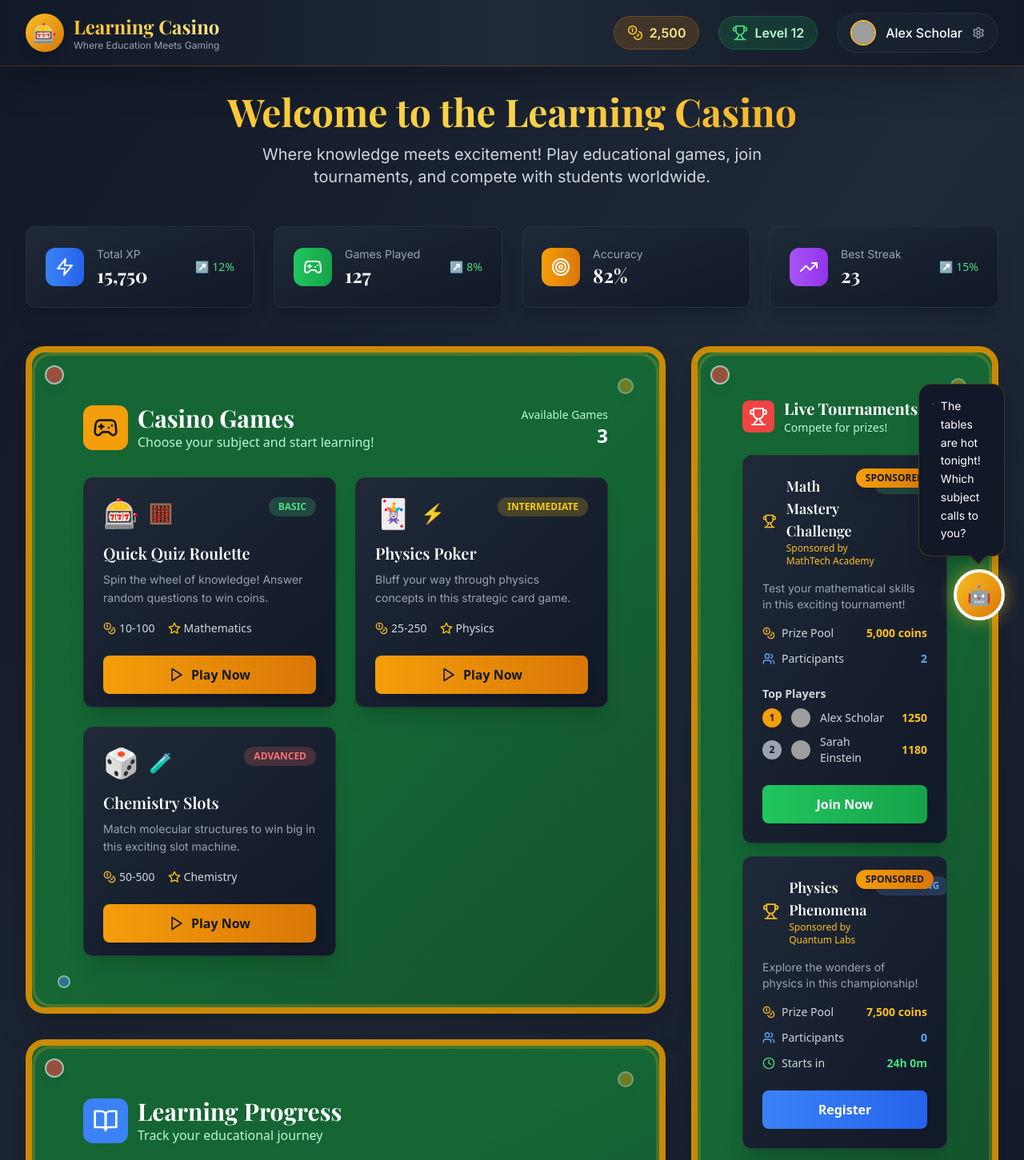
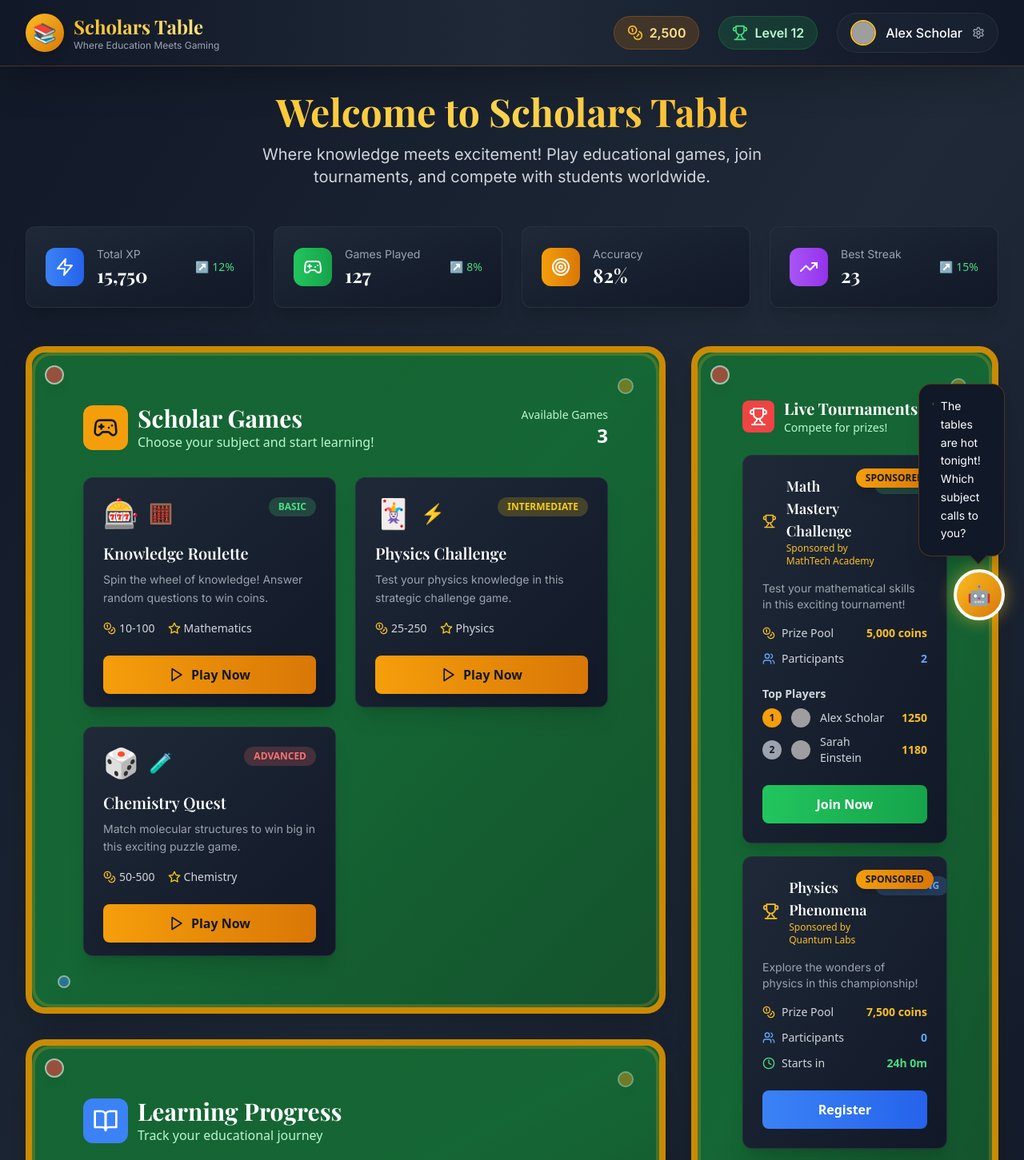
Before and after one commit to spayyavula/ScholarsTable, a React (Vite) app: page / in a window 1280 px wide. Shown: the top 1451 px of the page at 80% size. Built offline with nearby package versions, Linux system fonts and the light colour scheme; grey boxes are pictures that could not be loaded.

Commit message:
Rebrand from Learning Casino to Scholars Table

```diff
--- a/index.html
+++ b/index.html
@@ -4,7 +4,7 @@
     <meta charset="UTF-8" />
     <link rel="icon" type="image/svg+xml" href="/casino-chip.svg" />
     <meta name="viewport" content="width=device-width, initial-scale=1.0" />
-    <title>Learning Casino - Where Education Meets Gaming</title>
+    <title>Scholars Table - Where Education Meets Gaming</title>
     <link rel="preconnect" href="https://fonts.googleapis.com">
     <link rel="preconnect" href="https://fonts.gstatic.com" crossorigin>
     <link href="https://fonts.googleapis.com/css2?family=Playfair+Display:wght@400;500;600;700&family=Inter:wght@300;400;500;600;700&display=swap" rel="stylesheet">
--- a/src/App.tsx
+++ b/src/App.tsx
@@ -102,7 +102,7 @@ function App() {
           transition={{ duration: 0.6 }}
         >
           <h1 className="text-4xl md:text-5xl font-heading font-bold text-transparent bg-clip-text bg-gradient-to-r from-casino-gold-400 via-casino-gold-300 to-casino-gold-500 mb-4">
-            Welcome to the Learning Casino
+            Welcome to Scholars Table
           </h1>
           <p className="text-xl text-gray-300 font-body max-w-2xl mx-auto">
             Where knowledge meets excitement! Play educational games, join tournaments, and compete with students worldwide.
@@ -126,7 +126,7 @@ function App() {
         <div className="grid lg:grid-cols-3 gap-8">
           {/* Main Gaming Area */}
           <div className="lg:col-span-2 space-y-8">
-            {/* Casino Games */}
+            {/* Scholar Games */}
             <CasinoTable className="p-8">
               <div className="flex items-center justify-between mb-8">
                 <div className="flex items-center space-x-3">
@@ -135,7 +135,7 @@ function App() {
                   </div>
                   <div>
                     <h2 className="text-3xl font-heading font-bold text-white">
-                      Casino Games
+                      Scholar Games
                     </h2>
                     <p className="text-casino-green-200">
                       Choose your subject and start learning!
--- a/src/components/Bot/BobTheBot.tsx
+++ b/src/components/Bot/BobTheBot.tsx
@@ -20,7 +20,7 @@ export const BobTheBot: React.FC<BobTheBotProps> = ({
 
   const bobMessages = {
     welcome: [
-      "Welcome back to the Learning Casino! Ready to win some knowledge?",
+      "Welcome back to Scholars Table! Ready to win some knowledge?",
       "Hey there, scholar! I see you're level " + userLevel + ". Impressive!",
       "The tables are hot tonight! Which subject calls to you?"
     ],
--- a/src/components/Layout/Header.tsx
+++ b/src/components/Layout/Header.tsx
@@ -23,11 +23,11 @@ export const Header: React.FC<HeaderProps> = ({ user }) => {
             whileHover={{ scale: 1.05 }}
           >
             <div className="w-12 h-12 bg-gradient-to-br from-casino-gold-400 to-casino-gold-600 rounded-full flex items-center justify-center shadow-lg">
-              <span className="text-2xl">🎰</span>
+              <span className="text-2xl">📚</span>
             </div>
             <div>
               <h1 className="text-2xl font-heading font-bold text-transparent bg-clip-text bg-gradient-to-r from-casino-gold-400 to-casino-gold-200">
-                Learning Casino
+                Scholars Table
               </h1>
               <p className="text-xs text-gray-400 font-body">Where Education Meets Gaming</p>
             </div>
--- a/src/data/mockData.ts
+++ b/src/data/mockData.ts
@@ -131,7 +131,7 @@ export const mockTournaments: Tournament[] = [
 export const mockGames: Game[] = [
   {
     id: '1',
-    title: 'Quick Quiz Roulette',
+    title: 'Knowledge Roulette',
     description: 'Spin the wheel of knowledge! Answer random questions to win coins.',
     subject: 'mathematics',
     difficulty: 'basic',
@@ -142,8 +142,8 @@ export const mockGames: Game[] = [
   },
   {
     id: '2',
-    title: 'Physics Poker',
-    description: 'Bluff your way through physics concepts in this strategic card game.',
+    title: 'Physics Challenge',
+    description: 'Test your physics knowledge in this strategic challenge game.',
     subject: 'physics',
     difficulty: 'intermediate',
     type: 'challenge',
@@ -153,8 +153,8 @@ export const mockGames: Game[] = [
   },
   {
     id: '3',
-    title: 'Chemistry Slots',
-    description: 'Match molecular structures to win big in this exciting slot machine.',
+    title: 'Chemistry Quest',
+    description: 'Match molecular structures to win big in this exciting puzzle game.',
     subject: 'chemistry',
     difficulty: 'advanced',
     type: 'puzzle',
```
